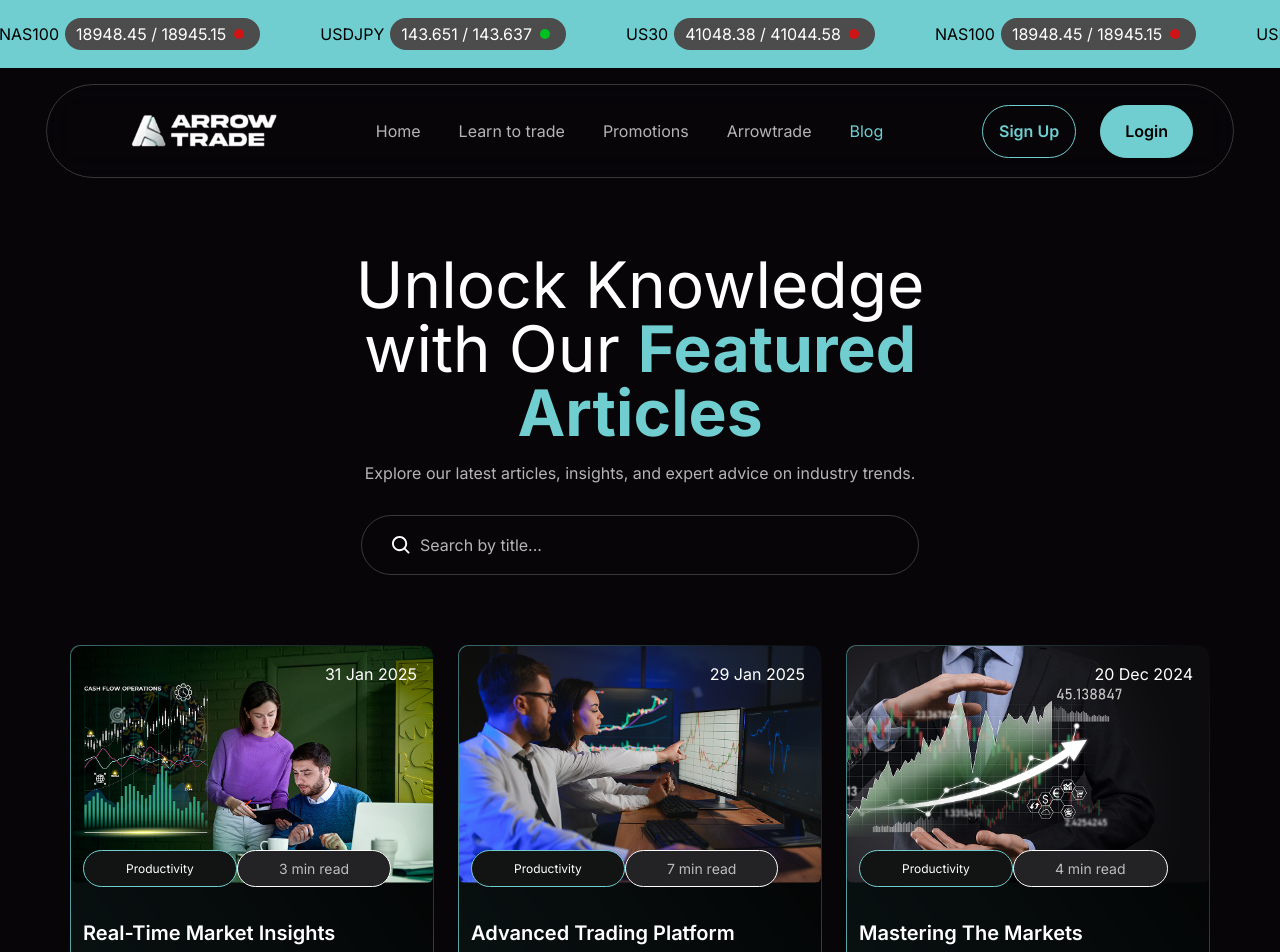
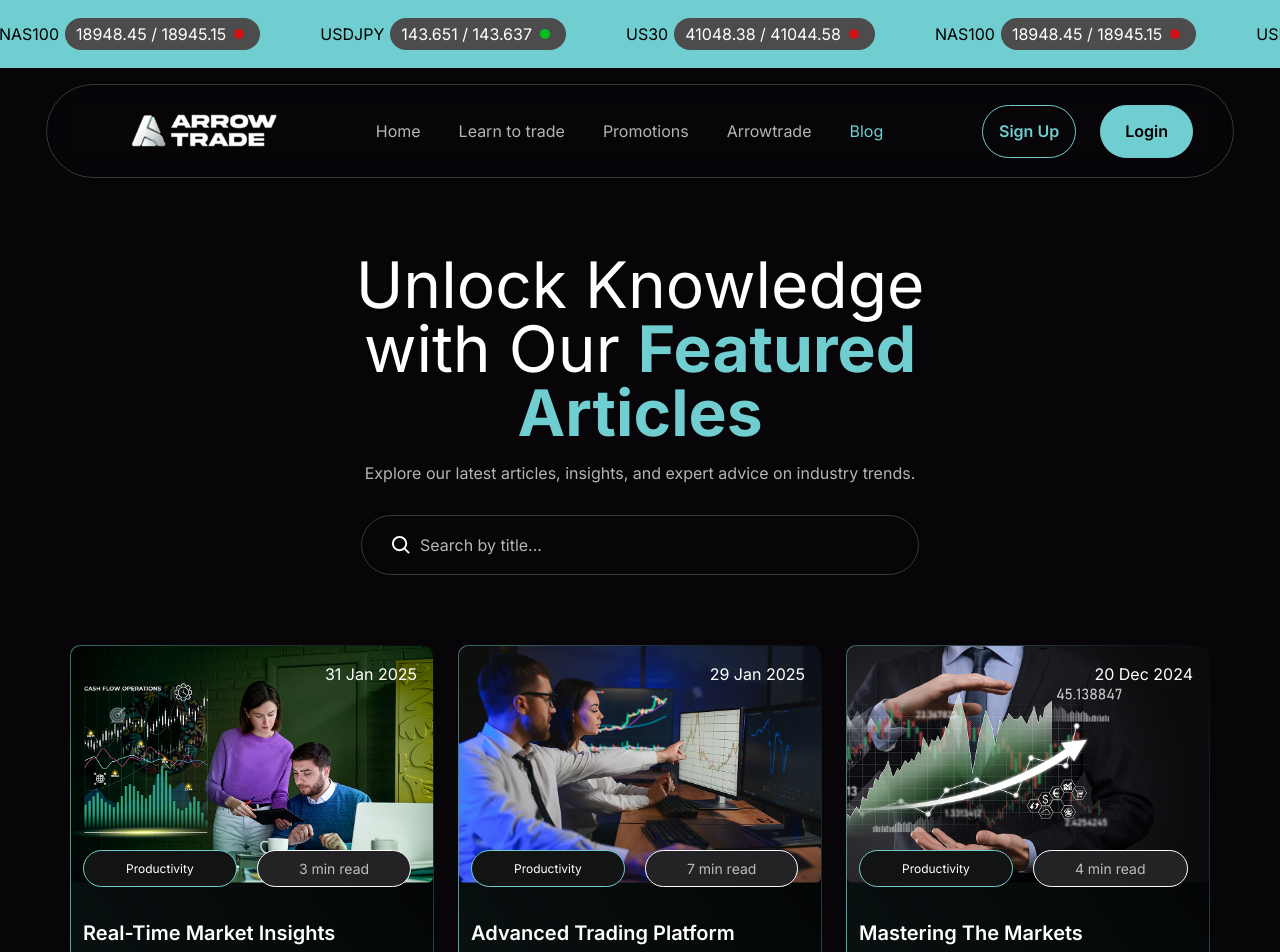
Before and after one commit to BimlaJain/arrowtrade-test, a Next.js app: page / in a window 1280 px wide. Shown: the top 952 px of the page. Built offline with nearby package versions, Linux system fonts and the light colour scheme.

Commit message:
change gap in cards

```diff
--- a/src/components/Hero.tsx
+++ b/src/components/Hero.tsx
@@ -84,7 +84,7 @@ const Hero: React.FC = () => {
                                             <p className="text-white absolute top-4 right-4">{blog.date}</p>
                                             <Image src={blog.image} alt={blog.title} width={364} height={237} className="w-full h-[237px] object-cover rounded-md mb-4" />
                                             <div className="px-3 pb-[39px]">
-                                                <div className="flex justify-between mb-2 absolute top-[41%]">
+                                                <div className="flex md:gap-5 gap-2 mb-2 absolute top-[41%]">
                                                     <span className="border-sky-blue border rounded-full bg-simple-black text-xs px-[42px] h-[37px] flex items-center">{blog.category}</span>
                                                     <span className="text-white/70 bg-light-black text-sm border-white border h-[37px] flex items-center rounded-full px-[41px]">{blog.readTime} min read</span>
                                                 </div>
```
